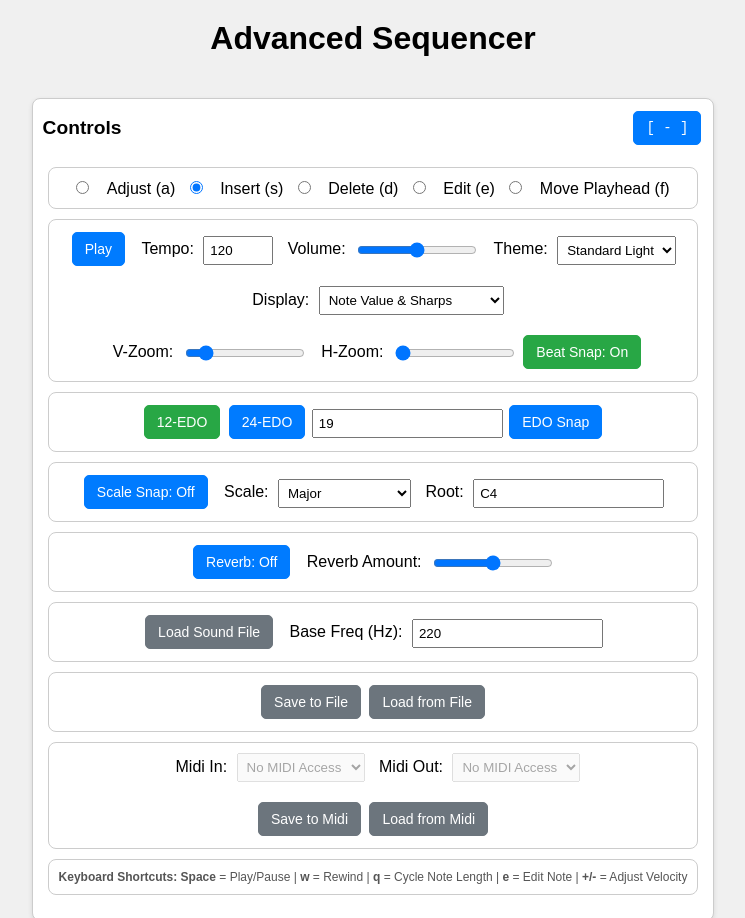
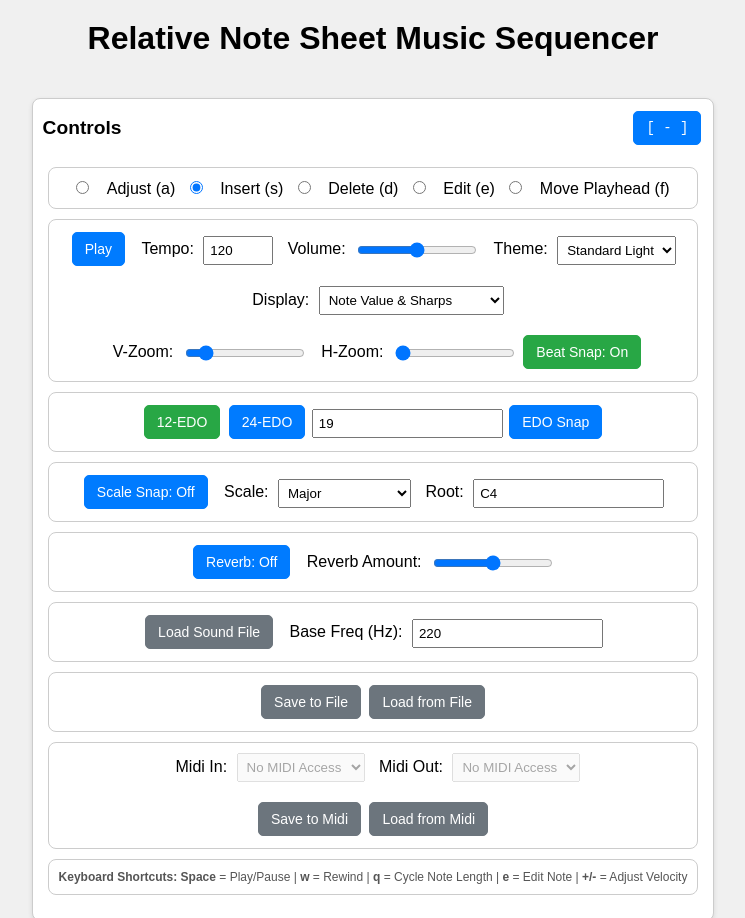
Before and after one commit to kherkman/sheetmusic, a plain HTML site: page index.html in a window 1280 px wide. Shown: the top 918 px of the page, without its empty margins (267-1012 px from the left). Drawn offline with Linux system fonts and the light colour scheme; no server answers.

Commit message:
Update index.html

```diff
--- a/index.html
+++ b/index.html
@@ -148,7 +148,7 @@
 </head>
 <body>
 
-<h1>Advanced Sequencer</h1>
+<h1>Relative Note Sheet Music Sequencer</h1>
 
 <div id="controls">
     <div id="controls-header">
```
